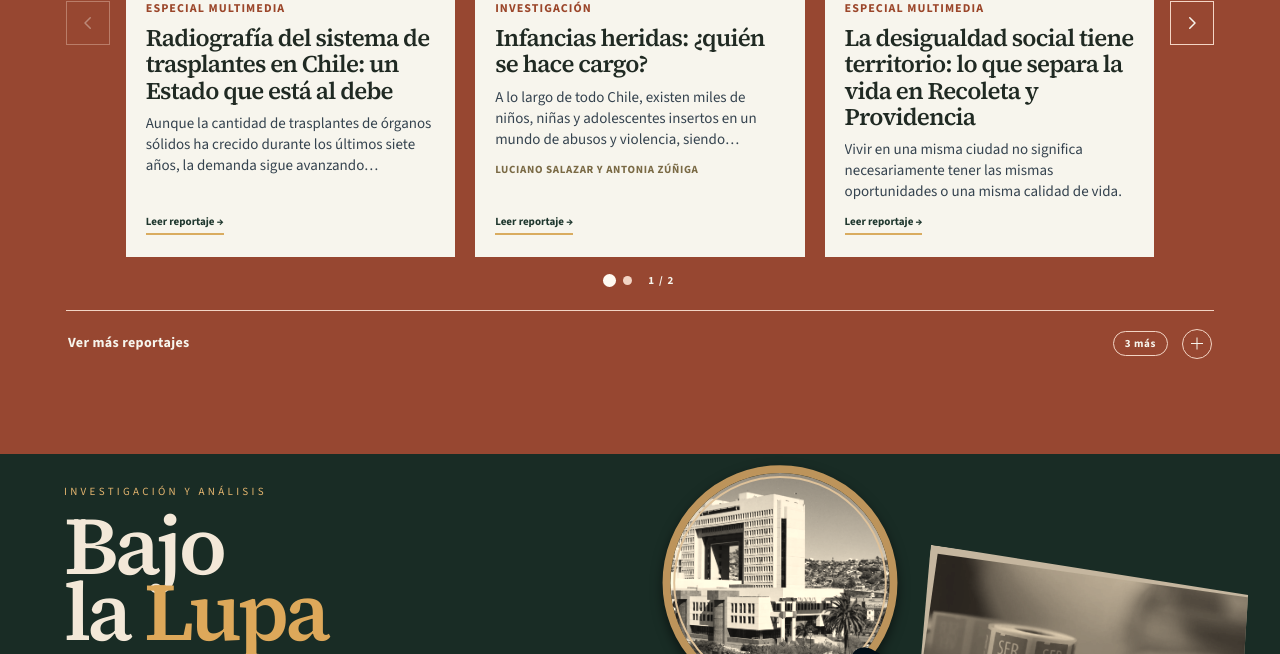
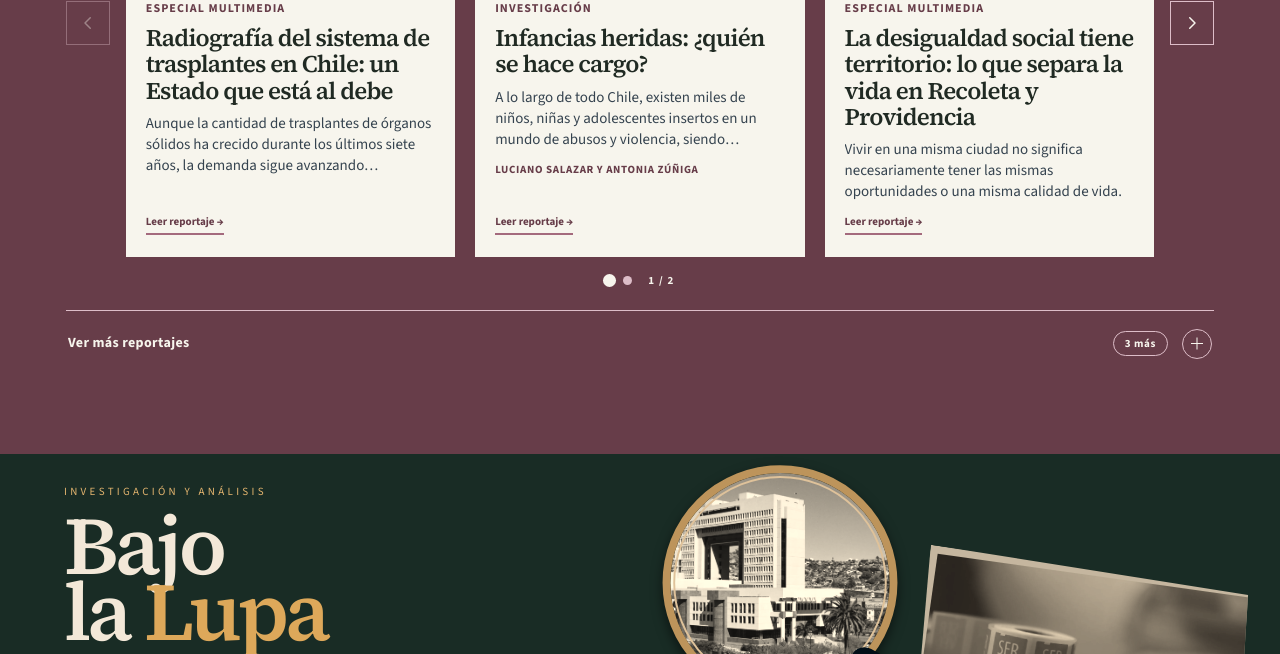
Before and after one commit to LucianoSalazar/luciano-periodismo, a plain HTML site: page index.html in a window 1280 px wide. Shown: the part 1085-1739 px from the top of the page. Drawn offline with Linux system fonts and the light colour scheme.

Commit message:
Aplicar burdeos a Reportajes destacados

```diff
--- a/index.html
+++ b/index.html
@@ -16,7 +16,7 @@
 <meta name="twitter:image" content="https://lucianosalazar.github.io/luciano-periodismo/assets/portada-social.jpg"/>
 <meta name="twitter:image:alt" content="Luciano Salazar Osorio trabajando con su cámara en terreno"/>
 <meta name="theme-color" content="#f7f5ed"/>
-<link rel="stylesheet" href="/luciano-periodismo/portafolio.css?v=5"/>
+<link rel="stylesheet" href="/luciano-periodismo/portafolio.css?v=6"/>
 <link rel="stylesheet" href="/luciano-periodismo/television.css?v=2"/>
 <script defer src="/luciano-periodismo/television.js"></script>
 </head><body class="news-home official-reference portfolio-home"><a class="skip" href="#contenido">Saltar al contenido</a><header class="portfolio-header">
--- a/portafolio.css
+++ b/portafolio.css
@@ -4,7 +4,6 @@
   --forest: #20382f;
   --deep: #192c25;
   --clay: #9b462a;
-  --terracotta: #974731;
   --sand: #eae1d1;
   --mist: #dce5e8;
   --petrol: #243a37;
@@ -53,26 +52,34 @@
 .portfolio-home .official-section-heading { gap: 14px 26px; margin-bottom: 28px; }
 .portfolio-home .official-section-heading::before { display: none; }
 .portfolio-home :is(.official-section-heading, .portfolio-about) h2 { font: 400 clamp(39px, 4.3vw, 67px)/1 var(--display); letter-spacing: -.055em; color: var(--ink); }
-.portfolio-home .official-selected { background: var(--terracotta); color: var(--paper); }
+.portfolio-home .official-selected {
+  --burgundy: #673d49;
+  --burgundy-line: #ddbdc8;
+  --burgundy-accent: #a46a7d;
+  background: var(--burgundy);
+  color: var(--paper);
+}
 .portfolio-home .official-selected .official-section-heading h2 { color: var(--paper); }
 .portfolio-section-links { margin-left: auto; display: flex; flex-wrap: wrap; gap: 8px 20px; }
 .portfolio-section-links a { color: var(--paper); font-size: 16px; font-weight: 700; }
 .portfolio-home .official-selected .official-feature { border-radius: 0; box-shadow: none; background: var(--paper); border: 0; }
 .portfolio-home .official-feature .official-category { margin: 0 0 8px; padding: 0; color: var(--clay); background: transparent; border: 0; font-size: 12px; }
+.portfolio-home .official-selected :is(.official-feature .official-category, .proto-byline, .featured-reading-link) { color: var(--burgundy); }
+.portfolio-home .official-selected .proto-read { border-bottom-color: var(--burgundy-accent); }
 .portfolio-home .official-feature h3 { color: var(--ink); }
 .portfolio-home .official-selected .official-feature-copy { padding: 18px clamp(14px, 1.55vw, 23px) 22px; }
 .portfolio-home .featured-reading-link { color: var(--forest); }
 .portfolio-home .official-selected :is(.proto-photo, .proto-viewport, .proto-arrow) { border-radius: 0; }
-.portfolio-home .official-selected .proto-arrow { color: var(--paper); border-color: #f4d5c5; background: transparent; box-shadow: none; }
-.portfolio-home .official-selected .proto-arrow:hover:not(:disabled) { background: var(--paper); color: var(--terracotta); }
+.portfolio-home .official-selected .proto-arrow { color: var(--paper); border-color: var(--burgundy-line); background: transparent; box-shadow: none; }
+.portfolio-home .official-selected .proto-arrow:hover:not(:disabled) { background: var(--paper); color: var(--burgundy); }
 .portfolio-home .official-selected .proto-counter { color: var(--paper); }
-.portfolio-home .official-selected .proto-dot { background: #f2d4c4; }
-.portfolio-home .official-selected .proto-dot[aria-current="true"] { background: #fffaf2; }
-.portfolio-home .official-selected .editorial-disclosure { border-color: #f2d4c4; }
+.portfolio-home .official-selected .proto-dot { background: var(--burgundy-line); }
+.portfolio-home .official-selected .proto-dot[aria-current="true"] { background: var(--paper); }
+.portfolio-home .official-selected .editorial-disclosure { border-color: var(--burgundy-line); }
 .portfolio-home .official-selected .editorial-disclosure > summary { color: var(--paper); }
-.portfolio-home .official-selected .editorial-disclosure > summary :is(.disclosure-count, .disclosure-icon) { border-color: #f2d4c4; }
+.portfolio-home .official-selected .editorial-disclosure > summary :is(.disclosure-count, .disclosure-icon) { border-color: var(--burgundy-line); }
 .portfolio-home .official-selected :focus-visible { outline-color: var(--paper); }
-.portfolio-home .official-selected .official-feature :focus-visible { outline-color: var(--clay); outline-offset: 2px; }
+.portfolio-home .official-selected .official-feature :focus-visible { outline-color: var(--burgundy); outline-offset: 2px; }
 .portfolio-home .official-lupa { background: var(--deep); }
 .portfolio-home .selected-interviews { background: var(--sand); }
 .portfolio-home :is(.official-lupa, .selected-interviews)::before,
```
